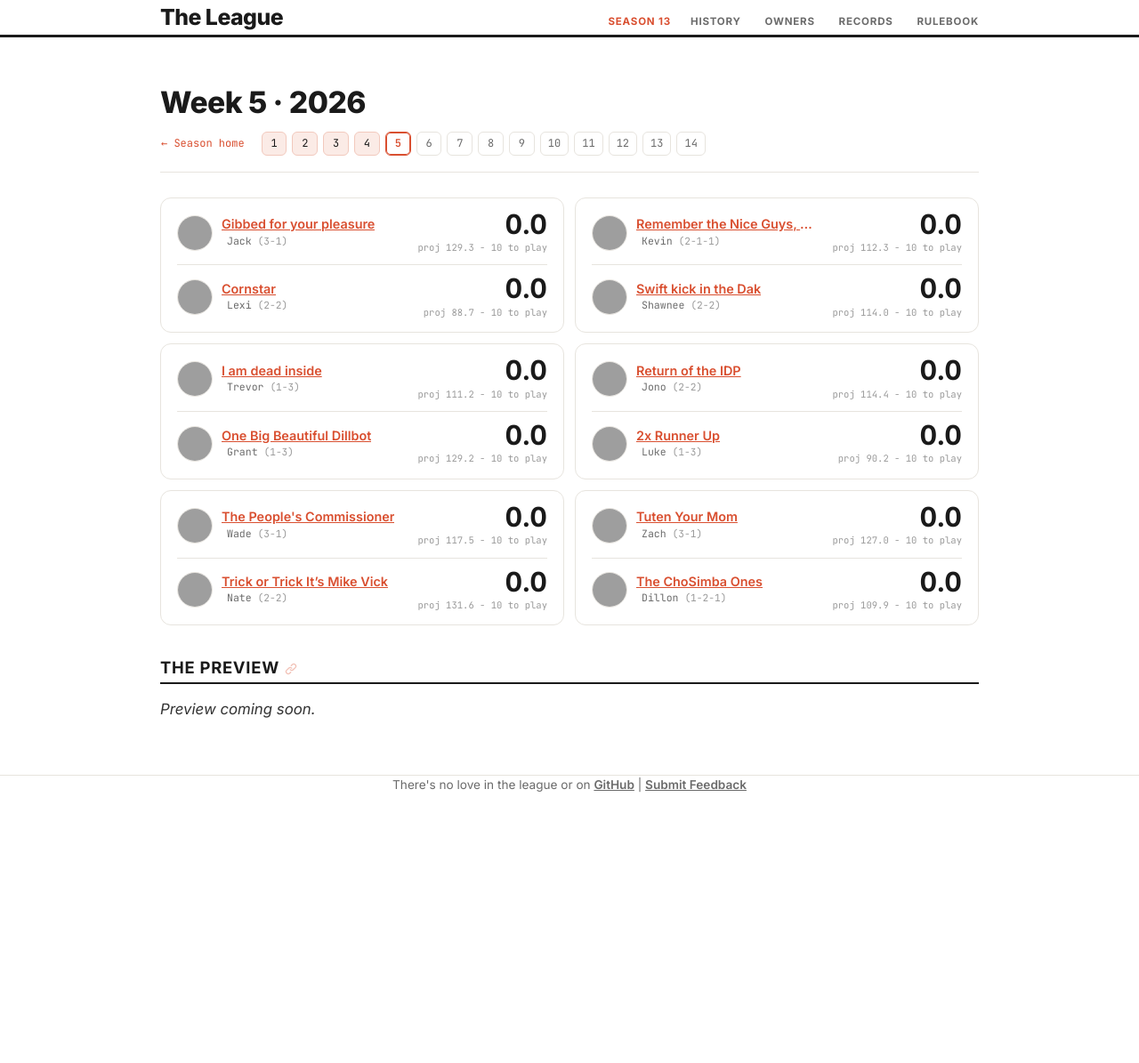
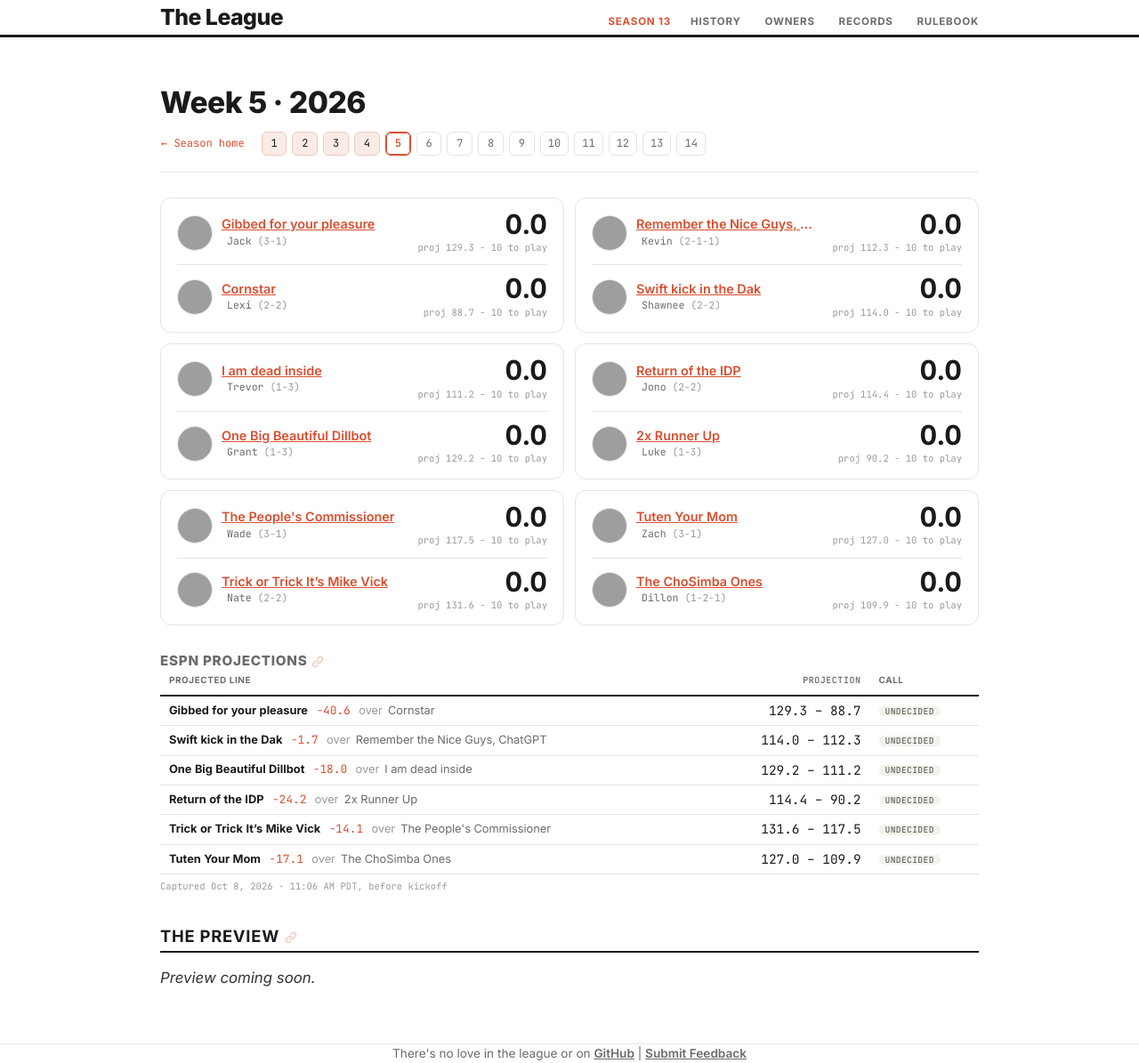
Before and after one commit to dillondrenzek/no-love-in-the-league, a Jekyll site: the page built from docs/seasons/2026/week-5.md, in a window 1280 px wide, cut to the strip 0-1195 px from the top of the page. Shown: the whole strip at 89% size. Built offline with Jekyll 4.4.1, drawn with Linux system fonts in a browser that asks for light colours; before the commit the page ends 900 px from its top, so only the background shows below that; grey boxes are pictures that could not be loaded.

Commit message:
Daily update: 2026-10-08

```diff
--- a/data/rosters/2026-week-05.yml
+++ b/data/rosters/2026-week-05.yml
@@ -1,6 +1,6 @@
 season: 2026
 week: 5
-captured_at: '2026-10-08T11:01:26+00:00'
+captured_at: '2026-10-08T18:09:04+00:00'
 rosters:
 - manager_id: '{1C08B299-B471-49F1-88B2-99B47149F176}'
   team_id: 1
--- a/data/seasons/2026.yml
+++ b/data/seasons/2026.yml
@@ -4,7 +4,7 @@
 
 season: 2026
 source: the-league-espn-api
-updated_at: 2026-10-08T11:01:29+00:00
+updated_at: 2026-10-08T18:09:07+00:00
 weeks_in_regular_season: 14
 
 # Lifecycle state (see design/season-state.md) — the site renders off this,
--- a/docs/_data/weeks.yml
+++ b/docs/_data/weeks.yml
@@ -255,7 +255,7 @@
     result: miss
     winner_id: zachzoske
   projected_at: Sep 9, 2026 · 12:14 AM PDT
-  updated_at: Oct 8, 4:01 AM PDT
+  updated_at: Oct 8, 11:09 AM PDT
   current: false
   power:
   - rank: 1
@@ -654,7 +654,7 @@
     result: hit
     winner_id: schirmerj
   projected_at: Sep 17, 2026 · 1:57 PM PDT
-  updated_at: Oct 8, 4:01 AM PDT
+  updated_at: Oct 8, 11:09 AM PDT
   current: false
   power:
   - rank: 1
@@ -1046,7 +1046,7 @@
     result: hit
     winner_id: zachzoske
   projected_at: Sep 24, 2026 · 9:10 AM PDT
-  updated_at: Oct 8, 4:01 AM PDT
+  updated_at: Oct 8, 11:09 AM PDT
   current: false
   power:
   - rank: 1
@@ -1445,7 +1445,7 @@
     result: hit
     winner_id: zachzoske
   projected_at: Oct 1, 2026 · 3:13 PM PDT
-  updated_at: Oct 8, 4:01 AM PDT
+  updated_at: Oct 8, 11:09 AM PDT
   current: false
   power:
   - rank: 1
@@ -1681,9 +1681,99 @@
     home_proj: 127.0
     away_proj: 109.9
   highlights: []
-  projections: []
-  projected_at: null
-  updated_at: Oct 8, 4:01 AM PDT
+  projections:
+  - home_id: jackperkins74
+    away_id: alexandra
+    home_team: Gibbed for your pleasure
+    away_team: Cornstar
+    home_proj: 129.3
+    away_proj: 88.7
+    pickem: false
+    fav_id: jackperkins74
+    fav_team: Gibbed for your pleasure
+    dog_team: Cornstar
+    fav_proj: 129.3
+    dog_proj: 88.7
+    spread: 40.6
+    decided: false
+    result: null
+  - home_id: kevbots22
+    away_id: shawne2520997
+    home_team: Remember the Nice Guys, ChatGPT
+    away_team: Swift kick in the Dak
+    home_proj: 112.3
+    away_proj: 114.0
+    pickem: false
+    fav_id: shawne2520997
+    fav_team: Swift kick in the Dak
+    dog_team: Remember the Nice Guys, ChatGPT
+    fav_proj: 114.0
+    dog_proj: 112.3
+    spread: 1.7
+    decided: false
+    result: null
+  - home_id: purpsworth
+    away_id: gganoom
+    home_team: I am dead inside
+    away_team: One Big Beautiful Dillbot
+    home_proj: 111.2
+    away_proj: 129.2
+    pickem: false
+    fav_id: gganoom
+    fav_team: One Big Beautiful Dillbot
+    dog_team: I am dead inside
+    fav_proj: 129.2
+    dog_proj: 111.2
+    spread: 18.0
+    decided: false
+    result: null
+  - home_id: schirmerj
+    away_id: lukstein
+    home_team: Return of the IDP
+    away_team: 2x Runner Up
+    home_proj: 114.4
+    away_proj: 90.2
+    pickem: false
+    fav_id: schirmerj
+    fav_team: Return of the IDP
+    dog_team: 2x Runner Up
+    fav_proj: 114.4
+    dog_proj: 90.2
+    spread: 24.2
+    decided: false
+    result: null
+  - home_id: sturmanator15
+    away_id: whowonthelastsuperbowl
+    home_team: The People's Commissioner
+    away_team: Trick or Trick It’s Mike Vick
+    home_proj: 117.5
+    away_proj: 131.6
+    pickem: false
+    fav_id: whowonthelastsuperbowl
+    fav_team: Trick or Trick It’s Mike Vick
+    dog_team: The People's Commissioner
+    fav_proj: 131.6
+    dog_proj: 117.5
+    spread: 14.1
+    decided: false
+    result: null
+  - home_id: zachzoske
+    away_id: theoceanpulse
+    home_team: Tuten Your Mom
+    away_team: The ChoSimba Ones
+    home_proj: 127.0
+    away_proj: 109.9
+    pickem: false
+    fav_id: zachzoske
+    fav_team: Tuten Your Mom
+    dog_team: The ChoSimba Ones
+    fav_proj: 127.0
+    dog_proj: 109.9
+    spread: 17.1
+    decided: false
+    result: null
+  projected_at: Oct 8, 2026 · 11:06 AM PDT
+  updated_at: Oct 8, 11:09 AM PDT
   current: true
   power: []
 2026-6:
@@ -1789,7 +1879,7 @@
   highlights: []
   projections: []
   projected_at: null
-  updated_at: Oct 8, 4:01 AM PDT
+  updated_at: Oct 8, 11:09 AM PDT
   current: false
   power: []
 2026-7:
@@ -1895,7 +1985,7 @@
   highlights: []
   projections: []
   projected_at: null
-  updated_at: Oct 8, 4:01 AM PDT
+  updated_at: Oct 8, 11:09 AM PDT
   current: false
   power: []
 2026-8:
@@ -2001,7 +2091,7 @@
   highlights: []
   projections: []
   projected_at: null
-  updated_at: Oct 8, 4:01 AM PDT
+  updated_at: Oct 8, 11:09 AM PDT
   current: false
   power: []
 2026-9:
@@ -2107,7 +2197,7 @@
   highlights: []
   projections: []
   projected_at: null
-  updated_at: Oct 8, 4:01 AM PDT
+  updated_at: Oct 8, 11:09 AM PDT
   current: false
   power: []
 2026-10:
@@ -2213,7 +2303,7 @@
   highlights: []
   projections: []
   projected_at: null
-  updated_at: Oct 8, 4:01 AM PDT
+  updated_at: Oct 8, 11:09 AM PDT
   current: false
   power: []
 2026-11:
@@ -2319,7 +2409,7 @@
   highlights: []
   projections: []
   projected_at: null
-  updated_at: Oct 8, 4:01 AM PDT
+  updated_at: Oct 8, 11:09 AM PDT
   current: false
   power: []
 2026-12:
@@ -2425,7 +2515,7 @@
   highlights: []
   projections: []
   projected_at: null
-  updated_at: Oct 8, 4:01 AM PDT
+  updated_at: Oct 8, 11:09 AM PDT
   current: false
   power: []
 2026-13:
@@ -2531,7 +2621,7 @@
   highlights: []
   projections: []
   projected_at: null
-  updated_at: Oct 8, 4:01 AM PDT
+  updated_at: Oct 8, 11:09 AM PDT
   current: false
   power: []
 2026-14:
@@ -2637,6 +2727,6 @@
   highlights: []
   projections: []
   projected_at: null
-  updated_at: Oct 8, 4:01 AM PDT
+  updated_at: Oct 8, 11:09 AM PDT
   current: false
   power: []
```
